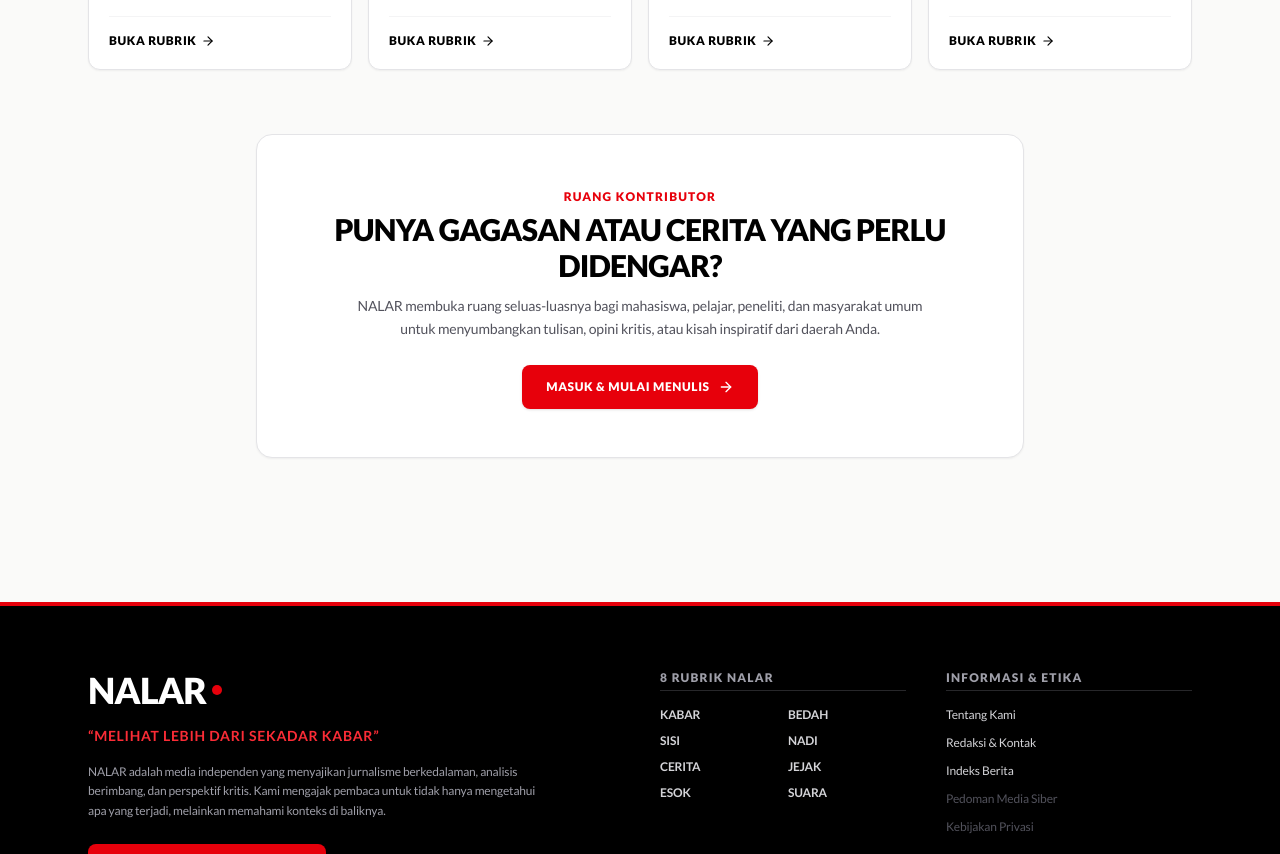
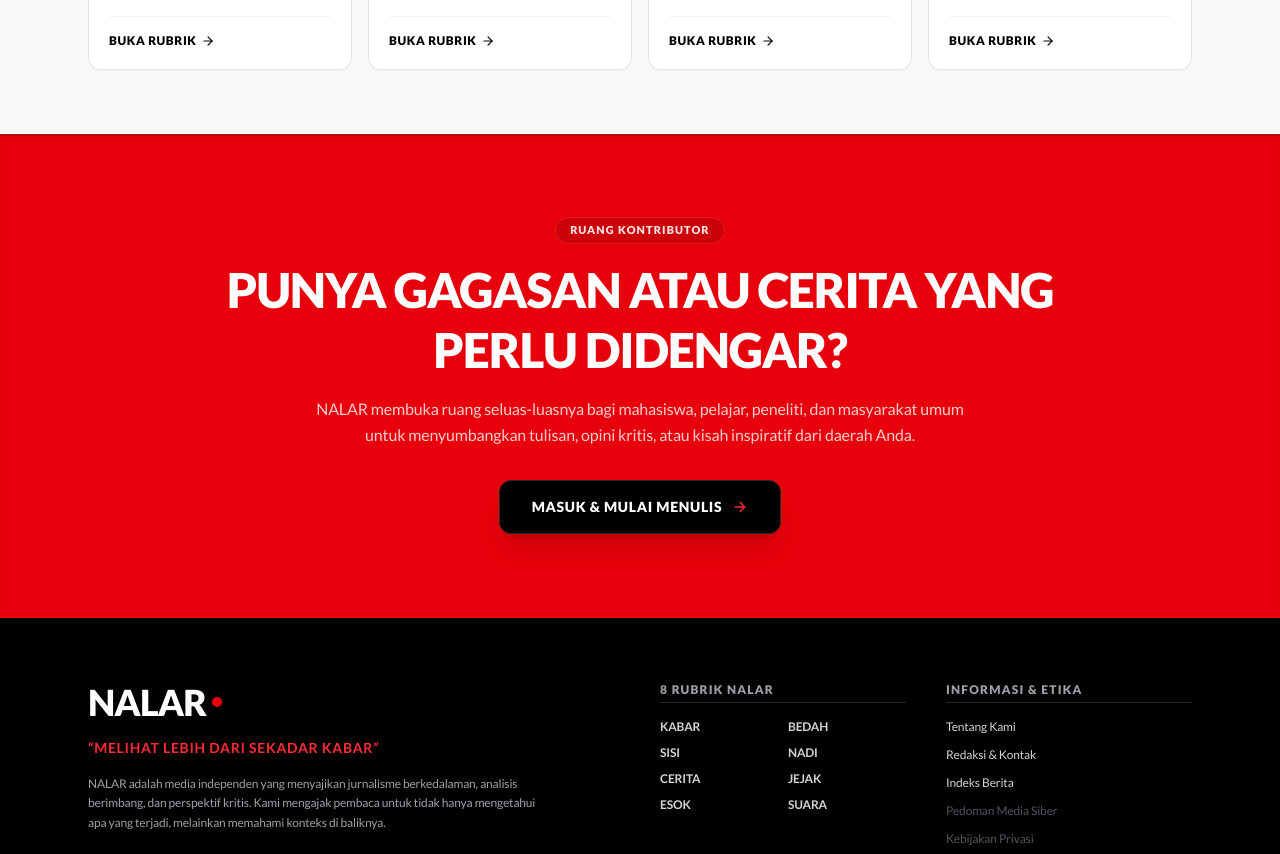
Before and after one commit to mediabelokiri-cpu/belokiri, a Next.js app: page / in a window 1280 px wide. Shown: the part 3540-4394 px from the top of the page. Built offline with nearby package versions, Linux system fonts and the light colour scheme; no server answers.

Commit message:
feat: make contributor section full-width red banner directly above footer

```diff
--- a/src/app/(public)/page.tsx
+++ b/src/app/(public)/page.tsx
@@ -30,7 +30,7 @@
   const secondaryArticles = latestArticles.slice(3, 5);
 
   return (
-    <div className="w-full pb-16 space-y-12 sm:space-y-16">
+    <div className="w-full">
       {/* ======================================================== */}
       {/* 1. HERO 3-KOLOM (SLIDER + FOKUS + TERPOPULER)            */}
       {/* ======================================================== */}
@@ -47,9 +47,9 @@
       )}
 
       {/* ======================================================== */}
-      {/* MAIN CONTAINER: TERKINI, REDAKSI, 8 RUBRIK, KONTRIBUTOR  */}
+      {/* MAIN CONTAINER: TERKINI, REDAKSI, 8 RUBRIK               */}
       {/* ======================================================== */}
-      <div className="max-w-6xl mx-auto px-4 sm:px-6 space-y-12 sm:space-y-16">
+      <div className="max-w-6xl mx-auto px-4 sm:px-6 py-12 sm:py-16 space-y-12 sm:space-y-16">
         {/* 2. Main Content: Latest Articles (65%) + Editorial Highlight (35%) */}
         <section className="grid grid-cols-1 lg:grid-cols-12 gap-8 lg:gap-10">
           {/* Latest Articles Feed */}
@@ -183,29 +183,33 @@
             ))}
           </div>
         </section>
+      </div>
 
-        {/* 5. Contributor Callout */}
-        <section className="rounded-2xl border border-zinc-200 bg-white p-8 sm:p-12 text-center max-w-3xl mx-auto shadow-xs">
-          <span className="text-xs font-black uppercase tracking-widest text-red-600">
+      {/* ======================================================== */}
+      {/* 5. RUANG KONTRIBUTOR (FULL-WIDTH SECTION DI ATAS FOOTER) */}
+      {/* ======================================================== */}
+      <section className="w-full bg-red-600 text-white py-16 sm:py-20 border-t-2 border-red-700 shadow-inner">
+        <div className="max-w-4xl mx-auto px-4 sm:px-6 text-center">
+          <span className="inline-block text-[11px] font-black uppercase tracking-widest text-red-100 bg-red-700/70 border border-red-500/50 px-3.5 py-1 rounded-full mb-4">
             RUANG KONTRIBUTOR
           </span>
-          <h3 className="text-2xl sm:text-3xl font-black text-black tracking-tight mt-1 mb-3 uppercase">
+          <h2 className="text-2xl sm:text-4xl lg:text-5xl font-black text-white tracking-tight uppercase mb-4 leading-tight">
             Punya Gagasan atau Cerita yang Perlu Didengar?
-          </h3>
-          <p className="text-sm text-zinc-600 leading-relaxed max-w-xl mx-auto mb-6 font-normal">
+          </h2>
+          <p className="text-sm sm:text-base text-red-100/90 leading-relaxed max-w-2xl mx-auto mb-8 font-normal">
             NALAR membuka ruang seluas-luasnya bagi mahasiswa, pelajar, peneliti,
             dan masyarakat umum untuk menyumbangkan tulisan, opini kritis, atau
             kisah inspiratif dari daerah Anda.
           </p>
           <Link
             href="/login"
-            className="inline-flex items-center gap-2 px-6 py-3.5 rounded-lg bg-red-600 hover:bg-red-700 text-white text-xs font-black uppercase tracking-wider shadow-sm transition-all transform active:scale-95"
+            className="inline-flex items-center gap-2.5 px-8 py-4 rounded-xl bg-black hover:bg-zinc-900 text-white text-xs sm:text-sm font-black uppercase tracking-wider shadow-xl transition-all transform active:scale-95 border border-zinc-800 hover:border-zinc-700"
           >
             <span>Masuk & Mulai Menulis</span>
-            <ArrowRight className="w-4 h-4" />
+            <ArrowRight className="w-4 h-4 text-red-500" />
           </Link>
-        </section>
-      </div>
+        </div>
+      </section>
     </div>
   );
 }
--- a/src/components/public/Footer.tsx
+++ b/src/components/public/Footer.tsx
@@ -4,7 +4,7 @@
 
 export default function Footer() {
   return (
-    <footer className="border-t-4 border-red-600 bg-black text-white mt-20">
+    <footer className="border-t-4 border-red-600 bg-black text-white">
       <div className="max-w-6xl mx-auto px-4 sm:px-6 py-16">
         <div className="grid grid-cols-1 md:grid-cols-4 gap-10">
           {/* Brand Col */}
```
